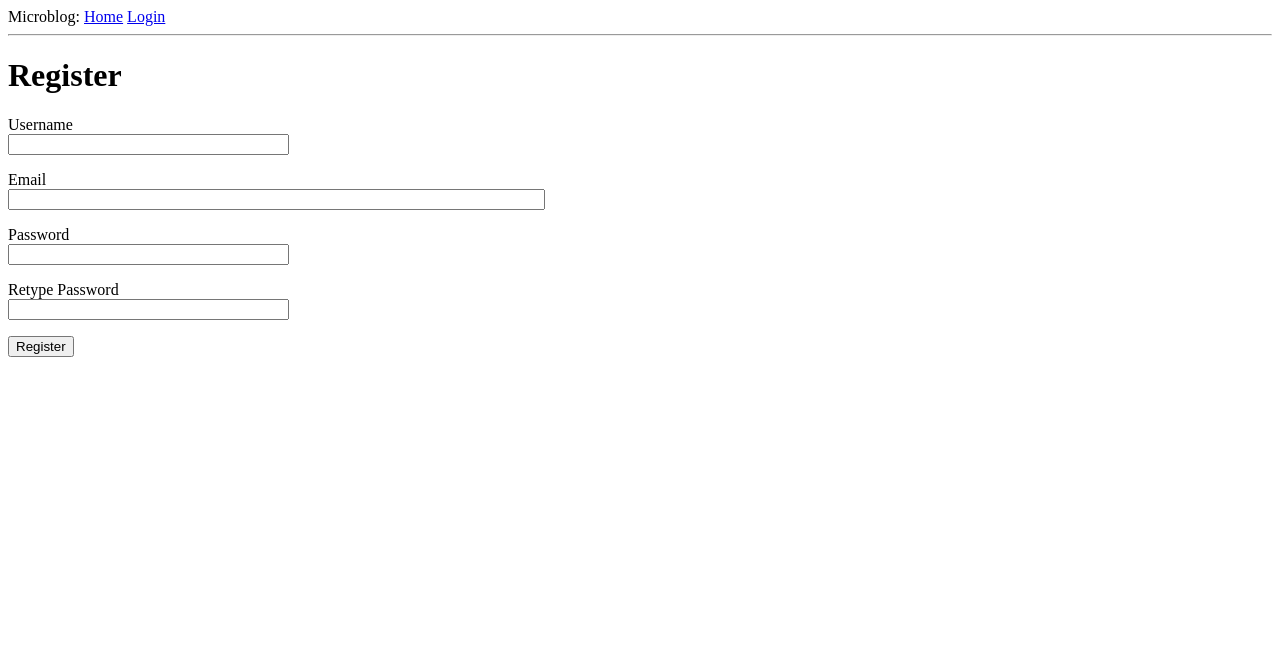
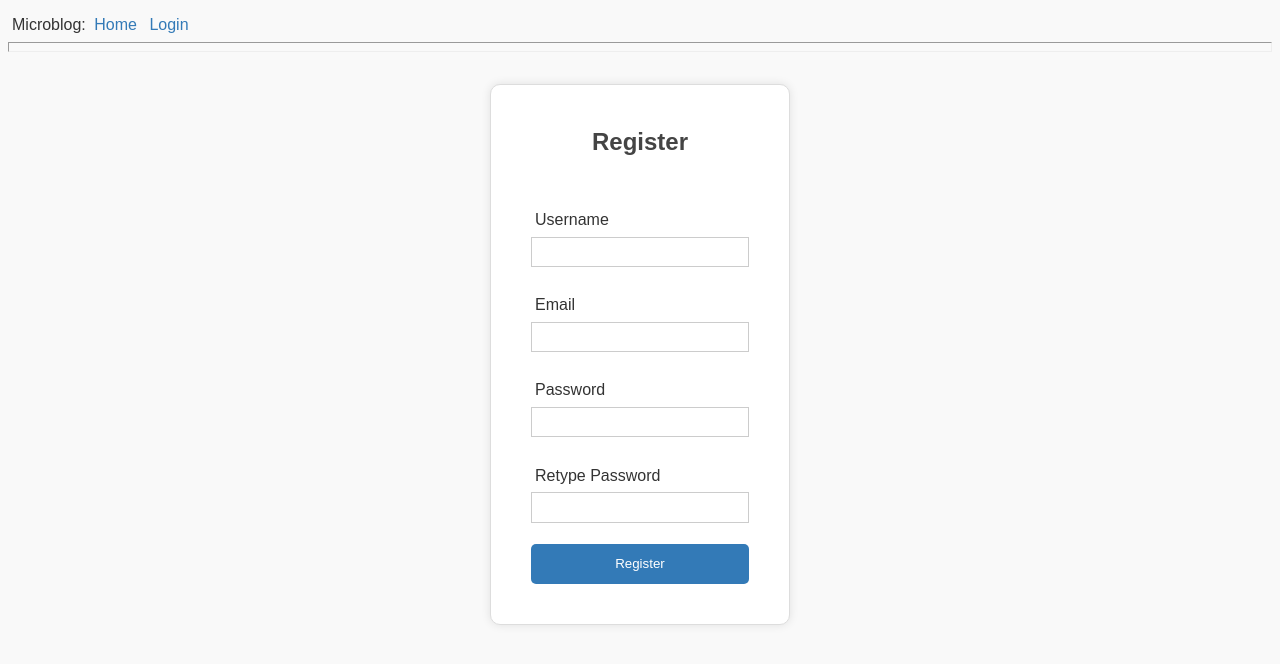
Before and after one commit to jamuna-paltech/blog_app, a Flask app: page /register in a window 1280 px wide. Shown: the top 664 px of the page. Run offline with Flask 3, Linux system fonts and the light colour scheme.

Commit message:
added little styling

```diff
--- a/app/forms.py
+++ b/app/forms.py
@@ -34,3 +34,13 @@ class EditProfileForm(FlaskForm):
     username = StringField('Username', validators=[DataRequired()])
     about_me = TextAreaField('About me', validators=[Length(min=0, max=140)])
     submit = SubmitField('Submit')
+
+    def __init__(self, original_username, *args, **kwargs):
+        super().__init__(*args, **kwargs)
+        self.original_username = original_username
+
+    def validate_username(self, username):
+        if self.original_username != username.data:
+            user = db.session.scalar(sa.select(User).where(User.username==username.data))
+            if user is not None:
+                raise ValidationError('Please use a different username.')
--- a/app/routes.py
+++ b/app/routes.py
@@ -2,7 +2,7 @@ from shutil import Error
 from urllib.parse import urlsplit
 from flask_login import current_user, login_required, login_user, logout_user
 from app import app, db
-from flask import render_template, flash, redirect, request, session, url_for
+from flask import render_template, flash, redirect, request, url_for
 from app.forms import EditProfileForm, LoginForm, RegistrationForm
 from datetime import datetime, timezone
 import sqlalchemy as sa
@@ -18,8 +18,6 @@ def before_request():
 @app.route("/index")
 @login_required
 def index():
-    if not session.get("loggedInUser"):
-        return redirect(url_for("login"))
     posts = [
         {"author": {"username": "Kenel"}, "body": "post 1"},
         {"author": {"username": "Pankaj"}, "body": "post 2"},
@@ -83,7 +81,7 @@ def user(username):
 @app.route("/edit_profile", methods=["GET", "POST"])
 @login_required
 def edit_profile():
-    form = EditProfileForm()
+    form = EditProfileForm(current_user.username)
     if form.validate_on_submit():
         current_user.username = form.username.data
         current_user.about_me = form.about_me.data
--- /dev/null
+++ b/app/static/styles.css
@@ -0,0 +1,133 @@
+/* Global Styles */
+
+* {
+    box-sizing: border-box;
+    margin: 0;
+    padding: 0.25em;
+  }
+
+  body {
+    font-family: Arial, sans-serif;
+    line-height: 1.6;
+    color: #333;
+    background-color: #f9f9f9;
+  }
+
+  h1, h2, h3, h4, h5, h6 {
+    font-weight: bold;
+    color: #444;
+  }
+
+  h1 {
+    font-size: 36px;
+  }
+
+  h2 {
+    font-size: 24px;
+  }
+
+  a {
+    text-decoration: none;
+    color: #337ab7;
+  }
+
+  a:hover {
+    color: #23527c;
+  }
+
+  /* Header Styles */
+
+  header {
+    background-color: #333;
+    color: #fff;
+    padding: 1em;
+    text-align: center;
+  }
+
+  header h1 {
+    font-size: 24px;
+    margin-bottom: 0.5em;
+  }
+
+  /* Main Content Styles */
+
+  main {
+    display: flex;
+    align-items: center;
+    justify-content: center;
+    padding: 2em;
+  }
+
+  main h1 {
+    font-size: 36px;
+    margin-bottom: 0.5em;
+  }
+
+  main p {
+    margin-bottom: 1em;
+  }
+
+  /* Footer Styles */
+
+  footer {
+    background-color: #333;
+    color: #fff;
+    padding: 1em;
+    text-align: center;
+    clear: both;
+  }
+
+  footer p {
+    margin-bottom: 0.5em;
+  }
+
+  /* Login and Register Styles */
+
+  .login-register {
+    display: flex;
+    flex-direction: column;
+    align-items: center;
+    justify-content: center;
+    max-width: 300px;
+    margin: 2em auto;
+    padding: 2em;
+    background-color: #fff;
+    border: 1px solid #ddd;
+    border-radius: 10px;
+    box-shadow: 0 0 10px rgba(0, 0, 0, 0.1);
+  }
+
+  .login-register h1 {
+    font-size: 24px;
+    margin-bottom: 0.5em;
+  }
+
+  .login-register form {
+    margin-top: 1em;
+  }
+
+  .login-register label {
+    display: flex;
+}
+
+  .login-register input[type="text"], .login-register input[type="password"] {
+    width: 100%;
+    /* height: 40px; */
+    margin-bottom: 1em;
+    padding: 0.5em;
+    border: 1px solid #ccc;
+  }
+
+  .login-register input[type="submit"] {
+    width: 100%;
+    height: 40px;
+    background-color: #337ab7;
+    color: #fff;
+    border: none;
+    border-radius: 5px;
+    cursor: pointer;
+  }
+
+  .login-register input[type="submit"]:hover {
+    background-color: #23527c;
+  }
--- a/app/templates/404.html
+++ b/app/templates/404.html
@@ -1,4 +1,6 @@
-{%extends base.html%} {%block content%}
+<!-- {%extends base.html%}  -->
+
+<!-- {%block content%} -->
 <h1>File not found</h1>
 <p><a href="{{ url_for(index) }}">Back</a></p>
-{%endblock%}
+<!-- {%endblock%} -->
--- a/app/templates/base.html
+++ b/app/templates/base.html
@@ -2,6 +2,7 @@
 <html>
 
 <head>
+    <link rel="stylesheet" type="text/css" href="{{ url_for('static', filename='styles.css') }}">
     {% if title %}
     <title>{{title}} - Blog</title>
     {% else %}
--- a/app/templates/index.html
+++ b/app/templates/index.html
@@ -5,6 +5,6 @@
 {% block content %}
     <h1>Hello, {{ current_user.username }}!</h1>
     {% for post in posts %}
-        {% include "_post.html" %}
+              <p>{{ post.author.username }} says:<br>{{ post.body }}</p>
     {% endfor %}
 {% endblock %}
--- a/app/templates/register.html
+++ b/app/templates/register.html
@@ -1,37 +1,40 @@
 {% extends "base.html" %}
 
 {% block content %}
+<div class="login-register">
     <h1>Register</h1>
     <form action="" method="post" novalidate>
         {{ form.hidden_tag() }}
         <p>
-            {{ form.username.label }}<br/>
-            {{ form.username(size=32) }}<br/>
+            {{ form.username.label }}
+            {{ form.username(size=32) }}<br />
             {% for error in form.username.errors %}
             <span style="color: red;">[{{ error }}]</span>
             {% endfor %}
         </p>
         <p>
-            {{ form.email.label }}<br/>
-            {{ form.email(size=64) }}<br/>
+            {{ form.email.label }}
+            {{ form.email(size=64) }}<br />
             {% for error in form.email.errors %}
             <span style="color: red;">[{{ error }}]</span>
             {% endfor %}
         </p>
         <p>
-            {{ form.password.label }}<br/>
-            {{ form.password(size=32) }}<br/>
+            {{ form.password.label }}
+            {{ form.password(size=32) }}<br />
             {% for error in form.password.errors %}
             <span style="color: red;">[{{ error }}]</span>
             {% endfor %}
         </p>
         <p>
-            {{ form.password2.label }}<br/>
-            {{ form.password2(size=32) }}<br/>
+            {{ form.password2.label }}
+            {{ form.password2(size=32) }}<br />
             {% for error in form.password2.errors %}
             <span style="color: red;">[{{ error }}]</span>
             {% endfor %}
         </p>
         <p>{{ form.submit() }}</p>
     </form>
+
+</div>
 {% endblock %}
--- a/config.py
+++ b/config.py
@@ -5,3 +5,9 @@ class Config:
     SECRET_KEY = os.environ.get('SECRET_KEY') or 'you-will-never-guess'
     SQLALCHEMY_DATABASE_URI = os.environ.get('DATABASE_URL') or \
         'sqlite:///' + os.path.join(basedir, 'app.db')
+    MAIL_SERVER = os.environ.get('MAIL_SERVER')
+    MAIL_PORT = int(os.environ.get('MAIL_PORT') or 25)
+    MAIL_USE_TLS = os.environ.get('MAIL_USE_TLS') is not None
+    MAIL_USERNAME = os.environ.get('MAIL_USERNAME')
+    MAIL_PASSWORD = os.environ.get('MAIL_PASSWORD')
+    ADMINS = ['jamuna.thallapalli@pal.tech']
```
Also changed, not shown: app/__init__.py (+16 -1 lines), app/errors.py (+7 -7 lines), app/templates/login.html (+11 -8 lines), app.db.
